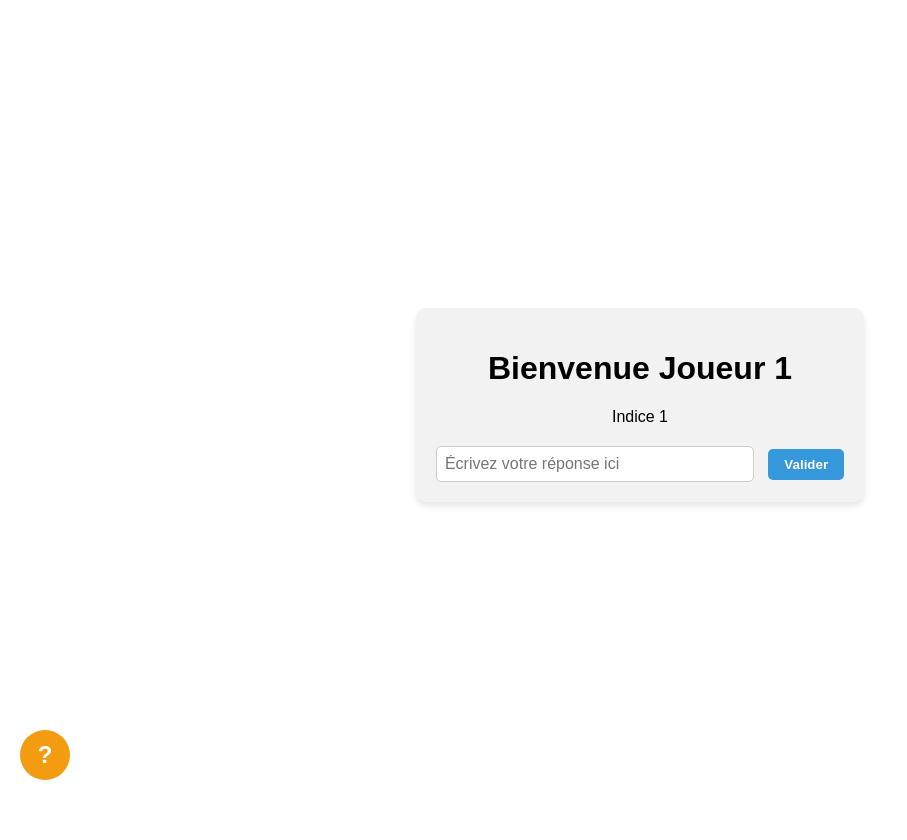
After one commit to NoPYXN/Workshop2025_grp12, a Django app: page /question1/1/ in a window 1280 px wide. The commit adds this page. Shown: the whole page, without its empty margins (0-907 px from the left). Run offline with Django 4.2, Linux system fonts and the light colour scheme.

Commit message:
Ajout de la page de question 1

```diff
--- a/Workshop2025/settings.py
+++ b/Workshop2025/settings.py
@@ -117,6 +117,8 @@ USE_TZ = True
 # https://docs.djangoproject.com/en/4.2/howto/static-files/
 
 STATIC_URL = 'static/'
+import os
+STATICFILES_DIRS = [os.path.join(BASE_DIR, "static")]
 
 # Default primary key field type
 # https://docs.djangoproject.com/en/4.2/ref/settings/#default-auto-field
--- a/pages/templates/pages/accueil.html
+++ b/pages/templates/pages/accueil.html
@@ -4,7 +4,7 @@
     <meta charset="UTF-8" />
     <title>Accueil du Jeu</title>
     {% load static %}
-    <link rel="stylesheet" href="{% static 'game/styles.css' %}" />
+    <link rel="stylesheet" href="{% static 'styles.css' %}">
 </head>
 <body>
     <div class="container">
--- /dev/null
+++ b/pages/templates/pages/question1.html
@@ -0,0 +1,75 @@
+<!DOCTYPE html>
+<html lang="fr">
+    <head>
+        <meta charset="UTF-8">
+        <title>Question 1</title>
+        {% load static %}
+        <link rel="stylesheet" href="{% static 'styles.css' %}">
+    </head>
+    <body>
+        <div class="container">
+            <div class="context-box">
+                <p>
+                    {% if joueur_id == 1 %}
+                        <h1>Bienvenue Joueur 1</h1>
+                        <p>Indice 1</p>
+                    {% elif joueur_id == 2 %}
+                        <h1>Bienvenue Joueur 2</h1>
+                        <p>Indice 2</p>
+                    {% elif joueur_id == 3 %}
+                        <h1>Bienvenue Joueur 3</h1>
+                        <p>Indice 3</p>
+                    {% endif %}
+                </p>
+
+                <div class="reponse-box">
+                    <input type="text" id="reponse" name="reponse" placeholder="Écrivez votre réponse ici">
+                    <button id="submit-reponse">Valider</button>
+                </div>
+
+            </div>
+
+            <button class="bouton-aide">?</button>
+
+            <div id="popup-indice" class="popup">
+            <div class="popup-content">
+                <span id="close-popup">&times;</span>
+                <p>Voulez-vous vraiment utiliser votre indice ? Vous n'en avez droit qu'à un seul dans toute la partie !</p>
+                <button id="confirm-indice">Oui</button>
+                <button id="cancel-indice">Non</button>
+            </div>
+            </div>
+
+            <div class="indice" style="display:none;">
+                <p>Voici un indice pour t'aider !</p>
+            </div>
+        </div>
+    </body>
+</html>
+
+<script>
+    const helpBtn = document.querySelector('.bouton-aide');
+    const modal = document.getElementById('popup-indice');
+    const closeModal = document.getElementById('close-popup');
+    const confirmBtn = document.getElementById('confirm-indice');
+    const cancelBtn = document.getElementById('cancel-indice');
+    const indice = document.querySelector('.indice');
+
+    helpBtn.addEventListener('click', () => {
+        modal.style.display = 'flex';
+    });
+
+    closeModal.addEventListener('click', () => {
+        modal.style.display = 'none';
+    });
+    cancelBtn.addEventListener('click', () => {
+        modal.style.display = 'none';
+    });
+
+    confirmBtn.addEventListener('click', () => {
+        indice.style.display = 'block';
+        helpBtn.disabled = true;
+        helpBtn.style.opacity = 0.5;
+        modal.style.display = 'none';
+    });
+</script>
--- a/pages/urls.py
+++ b/pages/urls.py
@@ -4,8 +4,5 @@ from . import views
 urlpatterns = [
     path('', views.accueil, name='accueil'),
     path('joueurs.html>', views.joueurs, name='joueurs'),
-    path('j1.html', views.j1, name='j1'),
-    path('j2.html', views.j2, name='j2'),
-    path('j3.html', views.j3, name='j3'),
-
+    path('question1/<int:joueur_id>/', views.question1, name='question1')
 ]
--- a/pages/views.py
+++ b/pages/views.py
@@ -1,17 +1,10 @@
 from django.shortcuts import render
 
-# Create your views here.
 def accueil(request):
     return render(request, 'pages/accueil.html')
 
 def joueurs(request):
     return render(request, 'pages/joueurs.html')
 
-def j1(request):
-    return render(request, 'pages/j1.html')
-
-def j2(request):
-    return render(request, 'pages/j2.html')
-
-def j3(request):
-    return render(request, 'pages/j3.html')
+def question1(request, joueur_id):
+    return render(request, 'pages/Question1.html', {'joueur_id': joueur_id})
--- /dev/null
+++ b/static/styles.css
@@ -0,0 +1,138 @@
+body, html {
+    height: 100%;
+    margin: 0;
+    font-family: Arial, sans-serif;
+}
+
+.container {
+    display: flex;
+    flex-direction: column;
+    justify-content: center;
+    align-items: center;
+    height: 100vh;
+    text-align: center;
+    padding: 20px;
+}
+
+.context-box {
+    max-width: 600px;
+    background-color: #f2f2f2;
+    padding: 20px;
+    border-radius: 10px;
+    margin-bottom: 30px;
+    box-shadow: 0 4px 6px rgba(0,0,0,0.1);
+}
+
+.bouton {
+    padding: 12px 25px;
+    font-size: 18px;
+    background-color: #4CAF50;
+    color: white;
+    border: none;
+    border-radius: 5px;
+    cursor: pointer;
+}
+
+.bouton:hover {
+    background-color: #45a049;
+}
+
+.popup {
+  display: none;
+  position: fixed;
+  z-index: 2000;
+  left: 0;
+  top: 0;
+  width: 100%;
+  height: 100%;
+  background-color: rgba(0,0,0,0.5);
+  justify-content: center;
+  align-items: center;
+}
+
+.popup-content {
+  background-color: white;
+  padding: 20px;
+  border-radius: 10px;
+  max-width: 400px;
+  text-align: center;
+}
+
+#close-popup {
+  position: absolute;
+  top: 10px;
+  right: 20px;
+  font-size: 24px;
+  cursor: pointer;
+}
+
+.bouton-aide {
+  position: fixed;
+  bottom: 20px;
+  left: 20px;
+  width: 50px;
+  height: 50px;
+  background-color: #f39c12;
+  color: rgb(255, 255, 255);
+  border: none;
+  border-radius: 50%;
+  font-size: 24px;
+  font-weight: bold;
+  cursor: pointer;
+  z-index: 1000;
+  display: flex;
+  justify-content: center;
+  align-items: center;
+}
+
+#confirm-indice, #cancel-indice {
+    padding: 8px 16px;
+    border: none;
+    border-radius: 6px;
+    cursor: pointer;
+    margin: 10px;
+    font-weight: bold;
+    color: white;
+}
+
+#confirm-indice {
+    background-color: #96ff45;
+}
+#confirm-indice:hover {
+    background-color: #3a8b00;
+}
+
+#cancel-indice {
+    background-color: #ff0000;
+}
+
+#cancel-indice:hover {
+    background-color: #930000;
+}
+
+.reponse-box {
+    margin-top: 20px;
+}
+
+.reponse-box input {
+    padding: 8px;
+    width: 300px;
+    border-radius: 5px;
+    border: 1px solid #ccc;
+    font-size: 16px;
+}
+
+.reponse-box button {
+    padding: 8px 16px;
+    margin-left: 10px;
+    border: none;
+    border-radius: 5px;
+    background-color: #3498db;
+    color: white;
+    cursor: pointer;
+    font-weight: bold;
+}
+
+.reponse-box button:hover {
+    background-color: #2980b9;
+}
```
Also changed, not shown: pages/templates/pages/j1.html (deleted, +0 -11 lines), pages/templates/pages/j2.html (deleted, +0 -11 lines), pages/templates/pages/j3.html (deleted, +0 -11 lines), pages/templates/pages/joueurs.html (+7 -3 lines), static/workshop2025/styles.css (deleted, +0 -38 lines).
